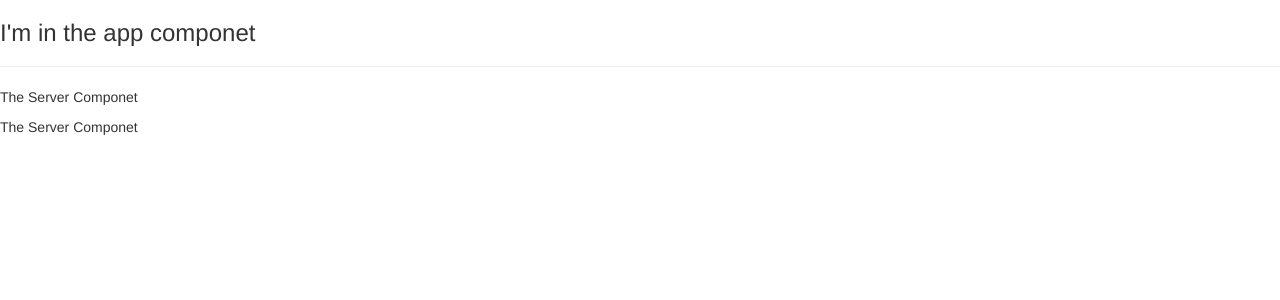
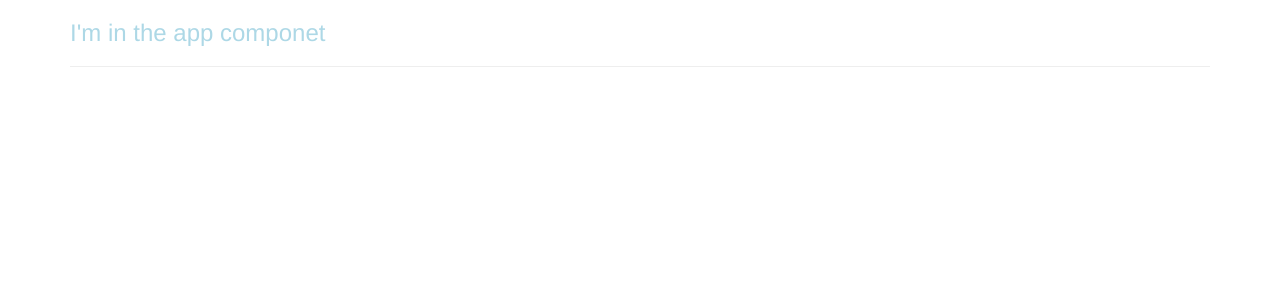
Before and after one commit to neagkv/angular, an Angular app: page / in a window 1280 px wide. Shown: the top 300 px of the page. Built offline with nearby package versions, Linux system fonts and the light colour scheme.

Commit message:
adding styling

```diff
--- a/src/app/app.component.css
+++ b/src/app/app.component.css
@@ -0,0 +1,4 @@
+h3 {
+    color:darkblue;
+
+}
--- a/src/app/app.component.html
+++ b/src/app/app.component.html
@@ -1,3 +1,11 @@
-<h3>I'm in the app componet</h3>
-<hr>
-<app-servers></app-servers>
+<div class="container">
+    <div class="row">
+        <div class="col-xs-12">
+                <h3>I'm in the app componet</h3>
+                <hr>
+               <!-- <app-servers></app-servers> -->
+               <!-- <div app-servers></div> -->
+               <div class="app-servers"></div>
+        </div>
+    </div>
+</div>
--- a/src/app/app.component.ts
+++ b/src/app/app.component.ts
@@ -3,7 +3,14 @@ import { Component } from '@angular/core';
 @Component({
   selector: 'app-root',
   templateUrl: './app.component.html',
-  styleUrls: ['./app.component.css']
+  // styleUrls: ['./app.component.css']
+  styles: [ `
+    h3 {
+      color: lightblue;
+    }
+  `
+
+  ]
 })
 export class AppComponent {
 
```
